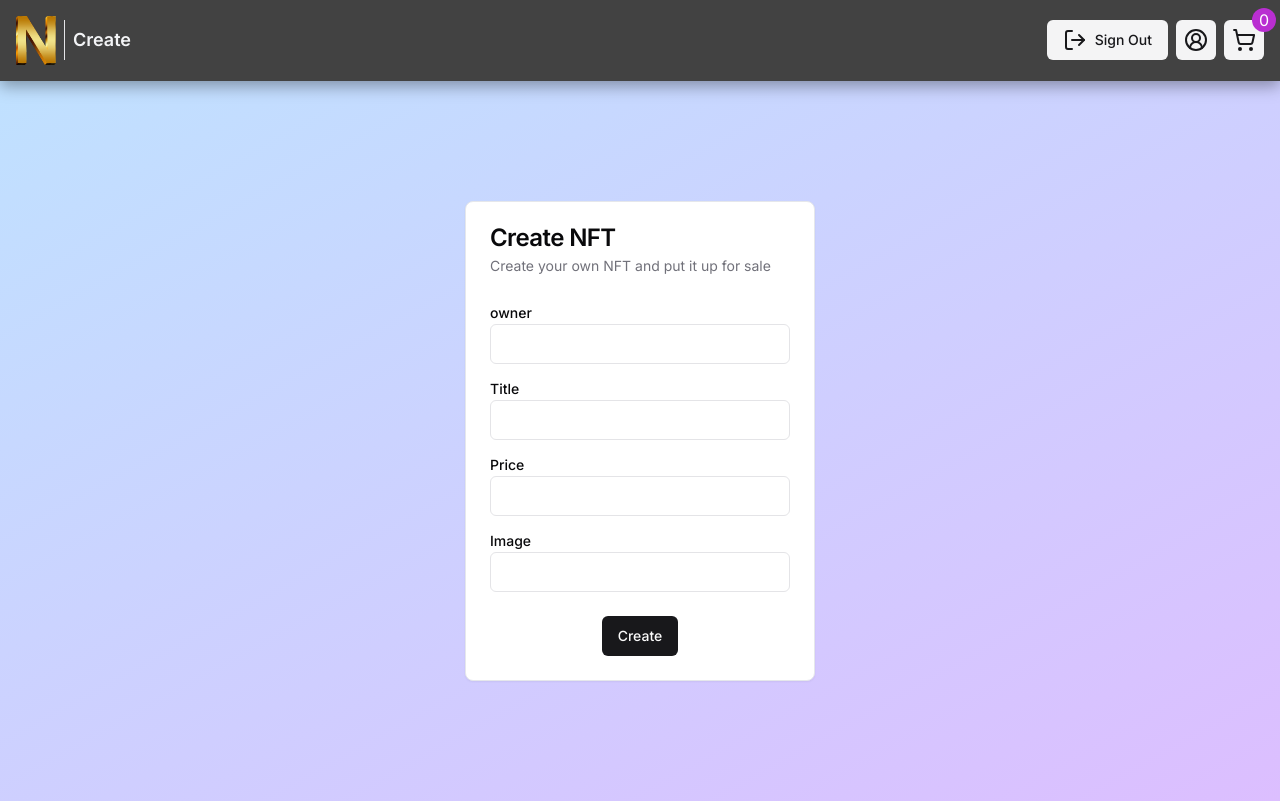
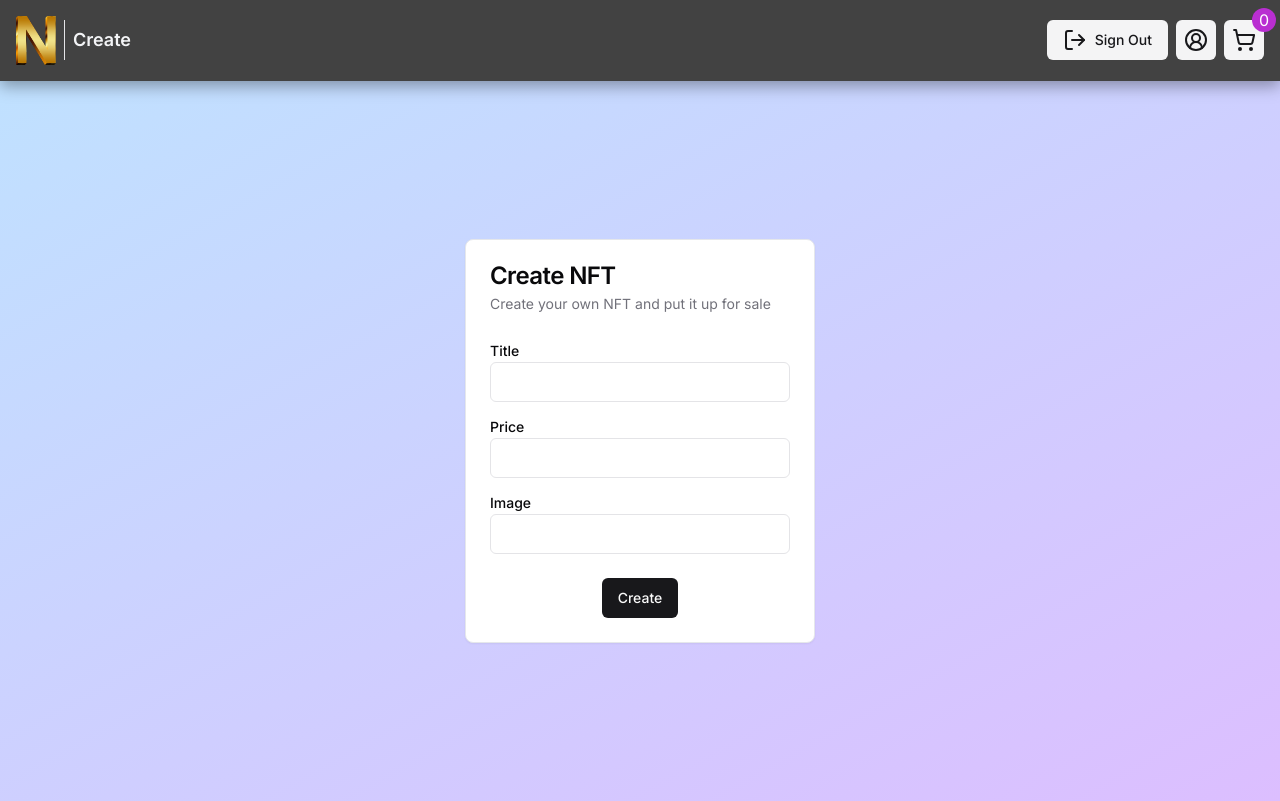
Before and after one commit to mrZOOL1/NFT-marketplace, a Next.js app: page /create in a window 1280 px wide. Built offline with nearby package versions, Linux system fonts and the light colour scheme; no server answers; the database is empty; sample sign-in values are in the browser's storage.

Commit message:
configed server actions for auth

```diff
--- a/src/app/create/page.tsx
+++ b/src/app/create/page.tsx
@@ -15,7 +15,7 @@ const page = async () => {
 
   return (
     <main className='flex flex-col items-center justify-center min-h-[calc(100vh-5rem)] py-4'>
-      <CreateForm email={session.user!.email!}/>
+      <CreateForm email={session.user!.email!} name={session.user.name}/>
     </main>
   )
 }
--- a/src/components/CreateForm.tsx
+++ b/src/components/CreateForm.tsx
@@ -16,9 +16,10 @@ import {
 
 interface props {
   email: string;
+  name: string | null | undefined;
 }
 
-const CreateForm = ({email}:props) => {
+const CreateForm = ({email, name}:props) => {
 
     const [Correct, SetCorrect] = useState(true);
 
@@ -56,11 +57,7 @@ const CreateForm = ({email}:props) => {
             <div className="flex flex-col gap-3">
 
             <input id="userid" name='userid' autoComplete="off" hidden defaultValue={email}/>
-
-            <div className='gap-1'>
-                <Label htmlFor="owner">owner</Label>
-                <Input id="owner" name='owner' autoComplete="off"/>
-            </div>
+            <input id="owner" name='owner' autoComplete="off" hidden defaultValue={name || 'no name'}/>
 
             <div className='gap-1'>
               <Label htmlFor="title">Title</Label>
--- a/src/lib/actions.ts
+++ b/src/lib/actions.ts
@@ -11,7 +11,7 @@ export async function CreateCardAction(FormData: FormData) {
     const title = FormData.get('title') as string;
     const price = FormData.get('price') as string;
     const image = FormData.get('image') as string;
-    if (userid !== '' && owner !== '' && title !== '' && price !== '' && image !== '') {
+    if (title !== '' && price !== '' && image !== '') {
         await CreateCard(id, userid, owner, title, price, image);
     }
 }
--- a/src/lib/types.ts
+++ b/src/lib/types.ts
@@ -5,7 +5,7 @@ export type Card_Type = {
     price: string;
     image: string;
     owner: string;
-    email: string;
+    email?: string;
 }
 
 export type Cart_Type = {
```
Lines whose indentation alone changed are shown as unchanged.
